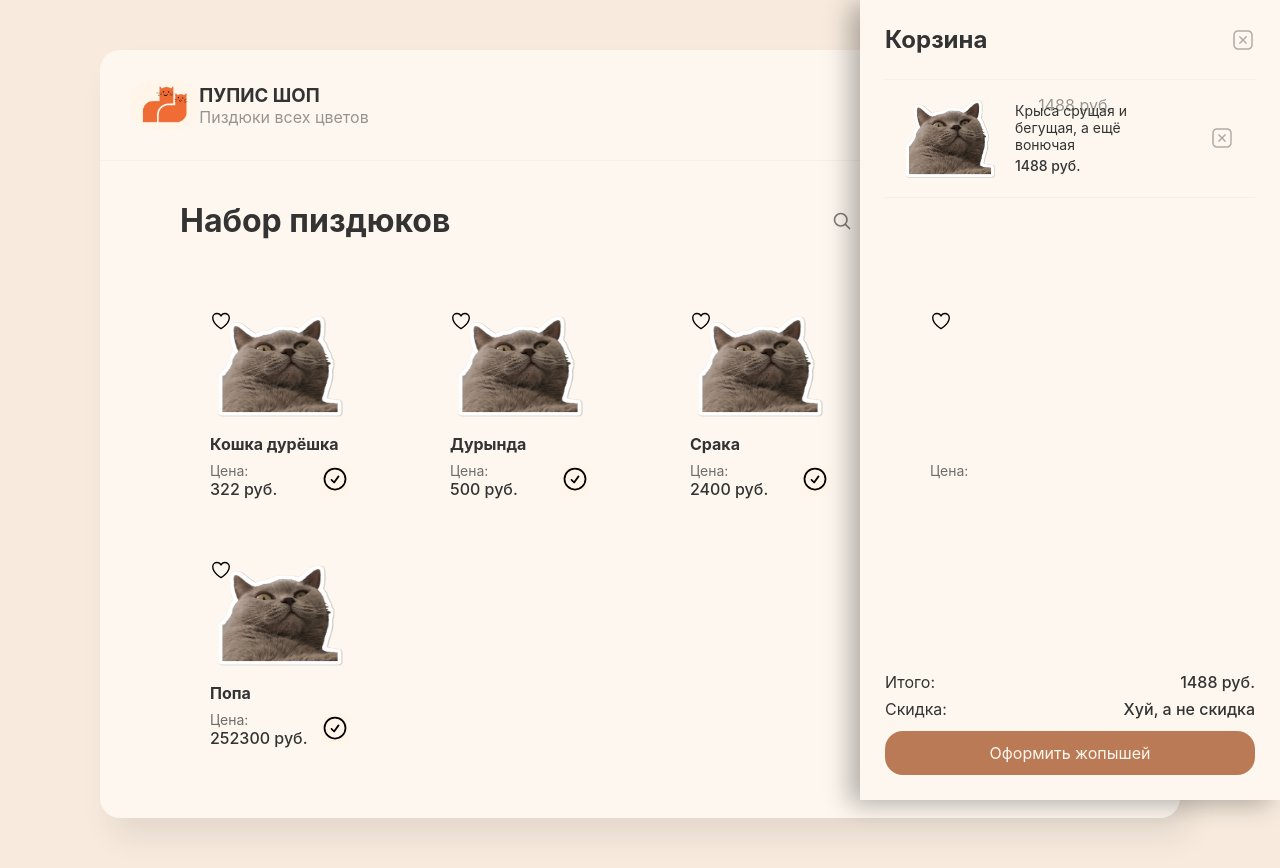
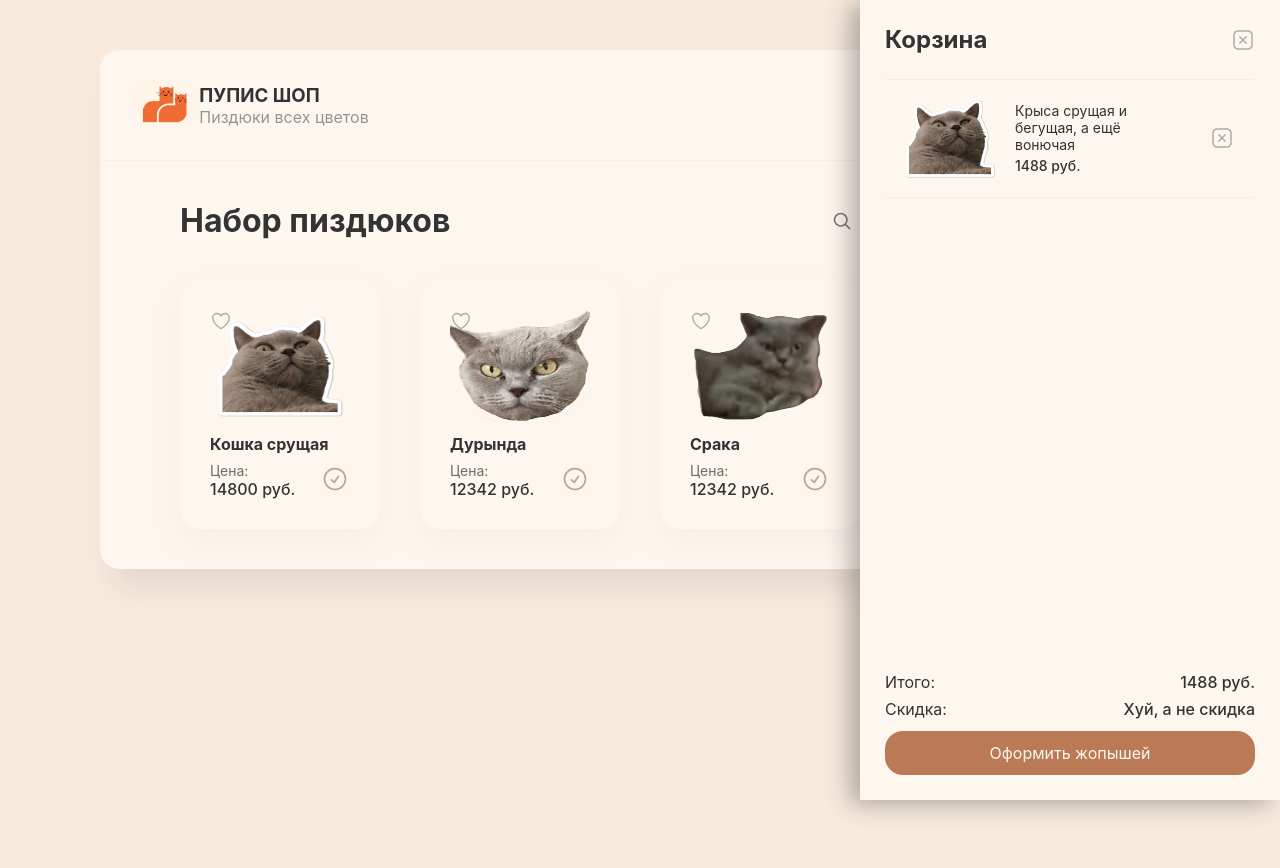
Before and after one commit to Woofasa/pupis-shop, a React (Vite) app: page / in a window 1280 px wide. After the commit the page ends 800 px from the top, so only its background shows below. Built offline with nearby package versions, Linux system fonts and the light colour scheme.

Commit message:
Третий день

```diff
--- a/src/App.jsx
+++ b/src/App.jsx
@@ -1,6 +1,15 @@
 import Card from './components/Card';
 import Header from './components/Header';
 import CartDrawer from './components/CartDrawer';
+
+const arr = [
+  { id: 1, name: 'Кошка срущая', price: 14800, imageURL: '/img/animals/cats/krisa.png' },
+  { id: 2, name: 'Дурында', price: 12342, imageURL: '/img/animals/cats/cat-na-negative.png' },
+  { id: 3, name: 'Срака', price: 12342, imageURL: '/img/animals/cats/cat-srushiy.png' },
+  { id: 4, name: 'Жопа', price: 12342, imageURL: '/img/animals/cats/cat-v-otrube.png' },
+];
+
+const a = 1;
 
 function App() {
   return (
@@ -16,11 +25,9 @@ function App() {
           </div>
         </div>
         <div className="card-list">
-          <Card name={'Кошка дурёшка'} price={322} />
-          <Card name={'Дурында'} price={500} />
-          <Card name={'Срака'} price={2400} />
-          <Card name={'Кака'} price={1200} />
-          <Card name={'Попа'} price={252300} />
+          {arr.map((i) => (
+            <Card key={i.id} name={i.name} price={i.price} imageURL={i.imageURL} />
+          ))}
         </div>
       </div>
     </div>
--- a/src/components/Card.jsx
+++ b/src/components/Card.jsx
@@ -1,4 +1,5 @@
-function Card({ name, price }) {
+function Card(props) {
+  console.log(props);
   return (
     <div className="card">
       <button className="like-button">
@@ -9,23 +10,22 @@ function Card({ name, price }) {
           width={22}
           fill="none"
           viewBox="0 0 24 24"
-          stroke-width="1.5"
+          strokeWidth="1.5"
           stroke="currentColor"
-          class="size-6"
         >
           <path
-            stroke-linecap="round"
-            stroke-linejoin="round"
+            strokeLinecap="round"
+            strokeLinejoin="round"
             d="M21 8.25c0-2.485-2.099-4.5-4.688-4.5-1.935 0-3.597 1.126-4.312 2.733-.715-1.607-2.377-2.733-4.313-2.733C5.1 3.75 3 5.765 3 8.25c0 7.22 9 12 9 12s9-4.78 9-12Z"
           />
         </svg>
       </button>
-      <img className="main-card-pic" src="/img/animals/cats/krisa.png" alt="jopa" />
-      <h4>{name}</h4>
+      <img className="main-card-pic" src={props.imageURL} alt="jopa" />
+      <h4>{props.name}</h4>
       <div className="add-product">
         <div className="price">
           <p>Цена:</p>
-          <b>{price} руб.</b>
+          <b>{props.price} руб.</b>
         </div>
         <button className="buy-button">
           <svg
@@ -35,13 +35,12 @@ function Card({ name, price }) {
             xmlns="http://www.w3.org/2000/svg"
             fill="none"
             viewBox="0 0 24 24"
-            stroke-width="1.5"
+            strokeWidth="1.5"
             stroke="currentColor"
-            class="size-6"
           >
             <path
-              stroke-linecap="round"
-              stroke-linejoin="round"
+              strokeLinecap="round"
+              strokeLinejoin="round"
               d="M9 12.75 11.25 15 15 9.75M21 12a9 9 0 1 1-18 0 9 9 0 0 1 18 0Z"
             />
           </svg>
--- a/src/components/Header.jsx
+++ b/src/components/Header.jsx
@@ -18,13 +18,12 @@ function Header() {
               height={20}
               width={20}
               viewBox="0 0 24 24"
-              stroke-width="1.5"
+              strokeWidth="1.5"
               stroke="currentColor"
-              class="size-6"
             >
               <path
-                stroke-linecap="round"
-                stroke-linejoin="round"
+                strokeLinecap="round"
+                strokeLinejoin="round"
                 d="M2.25 3h1.386c.51 0 .955.343 1.087.835l.383 1.437M7.5 14.25a3 3 0 0 0-3 3h15.75m-12.75-3h11.218c1.121-2.3 2.1-4.684 2.924-7.138a60.114 60.114 0 0 0-16.536-1.84M7.5 14.25 5.106 5.272M6 20.25a.75.75 0 1 1-1.5 0 .75.75 0 0 1 1.5 0Zm12.75 0a.75.75 0 1 1-1.5 0 .75.75 0 0 1 1.5 0Z"
               />
             </svg>
@@ -39,13 +38,12 @@ function Header() {
               height={26}
               width={26}
               viewBox="0 0 24 24"
-              stroke-width="1.5"
+              strokeWidth="1.5"
               stroke="currentColor"
-              class="size-6"
             >
               <path
-                stroke-linecap="round"
-                stroke-linejoin="round"
+                strokeLinecap="round"
+                strokeLinejoin="round"
                 d="m2.25 12 8.954-8.955c.44-.439 1.152-.439 1.591 0L21.75 12M4.5 9.75v10.125c0 .621.504 1.125 1.125 1.125H9.75v-4.875c0-.621.504-1.125 1.125-1.125h2.25c.621 0 1.125.504 1.125 1.125V21h4.125c.621 0 1.125-.504 1.125-1.125V9.75M8.25 21h8.25"
               />
             </svg>
--- a/src/index.scss
+++ b/src/index.scss
@@ -128,6 +128,7 @@ header {
       padding: 30px;
       width: 200px;
       border-radius: 20px;
+      box-shadow: 0px 14px 30px rgba(177, 177, 177, 0.1);
       transition:
         box-shadow 0.2s ease-in-out,
         transform 0.2s ease-in-out;
@@ -205,6 +206,7 @@ header {
   padding: 25px;
   display: flex;
   flex-direction: column;
+  z-index: 1;
   .drawer-header {
     display: flex;
     justify-content: space-between;
```
